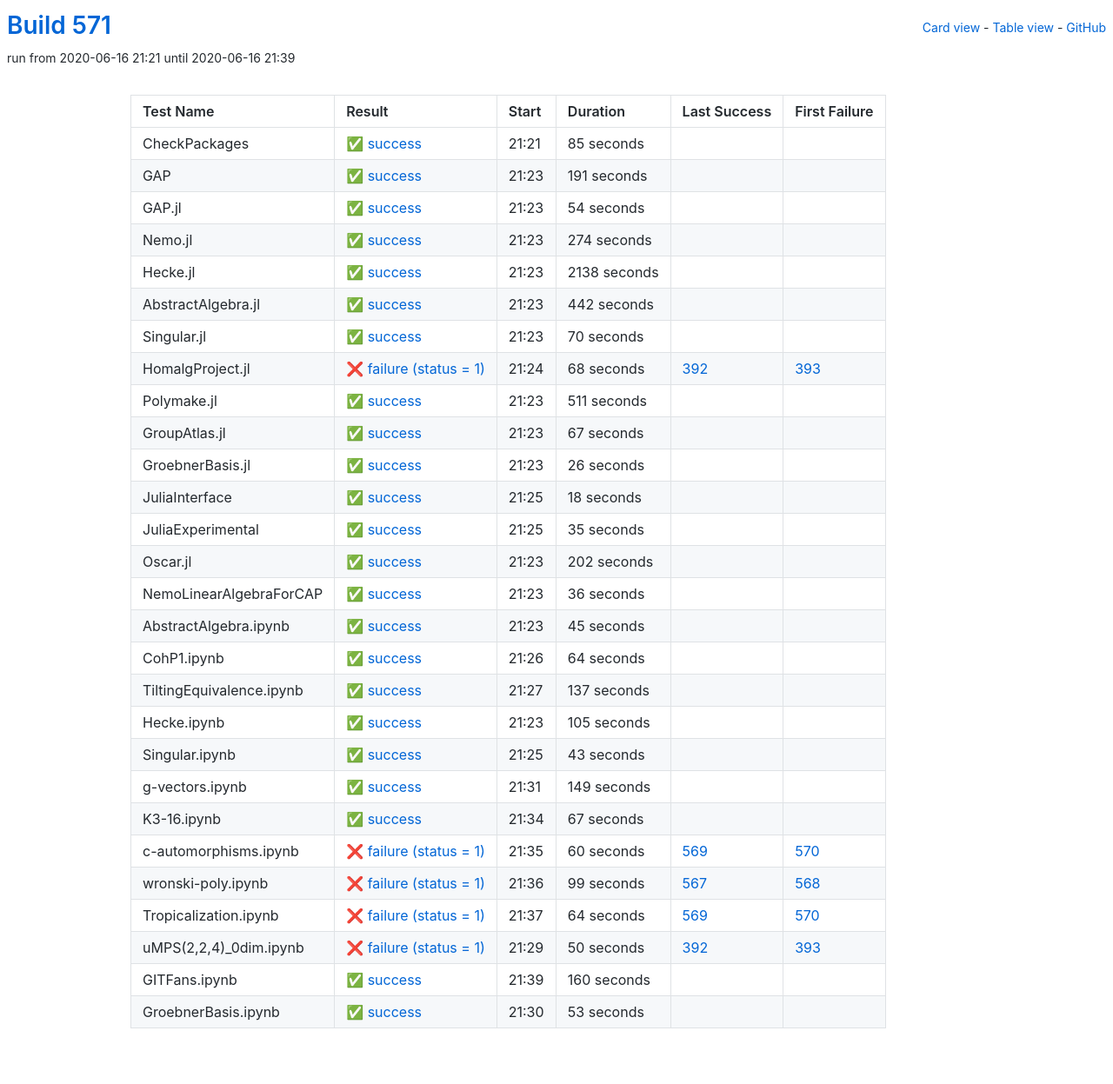
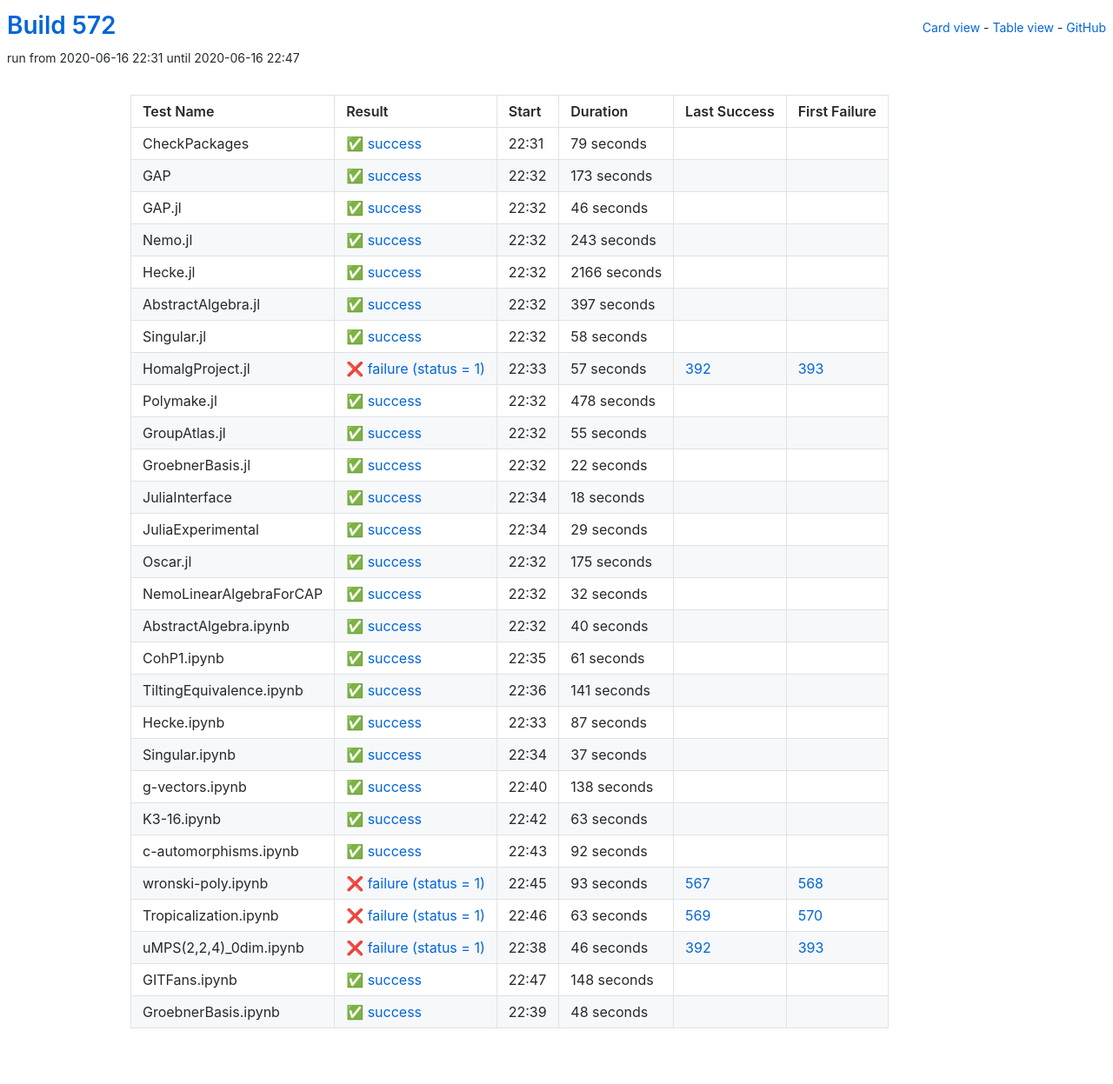
Before and after one commit to oscar-system/oscar-ci-status-1.4, a Jekyll site: the page built from table.html, in a window 1280 px wide. Shown: the whole page at 87% size. Built offline with Jekyll 4.4.1, drawn with Linux system fonts in a browser that asks for light colours.

Commit message:
Build #572

```diff
--- a/_data/ci.yml
+++ b/_data/ci.yml
@@ -1,6 +1,6 @@
 ---
-build: 571
-build_url: https://oscarci.mathematik.uni-kl.de/job/oscar-julia-1.4/571/
+build: 572
+build_url: https://oscarci.mathematik.uni-kl.de/job/oscar-julia-1.4/572/
 job: oscar-julia-1.4
 organization: oscar-system
 repo: oscar-ci-status-1.4
@@ -8,140 +8,140 @@ repourl: https://github.com/oscar-system/oscar-ci-status-1.4
 tests:
 - name: CheckPackages
   id: checkpackages
-  log: https://oscarci.mathematik.uni-kl.de/job/oscar-julia-1.4/571/artifact/logs/build-571/CheckPackages.log
-  start: 2020-06-16 21:21
+  log: https://oscarci.mathematik.uni-kl.de/job/oscar-julia-1.4/572/artifact/logs/build-572/CheckPackages.log
+  start: 2020-06-16 22:31
   success: true
   exitcode: 0
   status: success
-  duration: 85
+  duration: 79
   last_success: false
   last_success_url:
   first_failure: false
   first_failure_url:
 - name: GAP
   id: gap
-  log: https://oscarci.mathematik.uni-kl.de/job/oscar-julia-1.4/571/artifact/logs/build-571/GAP.log
-  start: 2020-06-16 21:23
+  log: https://oscarci.mathematik.uni-kl.de/job/oscar-julia-1.4/572/artifact/logs/build-572/GAP.log
+  start: 2020-06-16 22:32
   success: true
   exitcode: 0
   status: success
-  duration: 191
+  duration: 173
   last_success: false
   last_success_url:
   first_failure: false
   first_failure_url:
 - name: GAP.jl
   id: gap-jl
-  log: https://oscarci.mathematik.uni-kl.de/job/oscar-julia-1.4/571/artifact/logs/build-571/GAP.jl.log
-  start: 2020-06-16 21:23
+  log: https://oscarci.mathematik.uni-kl.de/job/oscar-julia-1.4/572/artifact/logs/build-572/GAP.jl.log
+  start: 2020-06-16 22:32
   success: true
   exitcode: 0
   status: success
-  duration: 54
+  duration: 46
   last_success: false
   last_success_url:
   first_failure: false
   first_failure_url:
 - name: Nemo.jl
   id: nemo-jl
-  log: https://oscarci.mathematik.uni-kl.de/job/oscar-julia-1.4/571/artifact/logs/build-571/Nemo.jl.log
-  start: 2020-06-16 21:23
+  log: https://oscarci.mathematik.uni-kl.de/job/oscar-julia-1.4/572/artifact/logs/build-572/Nemo.jl.log
+  start: 2020-06-16 22:32
   success: true
   exitcode: 0
   status: success
-  duration: 274
+  duration: 243
   last_success: false
   last_success_url:
   first_failure: false
   first_failure_url:
 - name: Hecke.jl
   id: hecke-jl
-  log: https://oscarci.mathematik.uni-kl.de/job/oscar-julia-1.4/571/artifact/logs/build-571/Hecke.jl.log
-  start: 2020-06-16 21:23
+  log: https://oscarci.mathematik.uni-kl.de/job/oscar-julia-1.4/572/artifact/logs/build-572/Hecke.jl.log
+  start: 2020-06-16 22:32
   success: true
   exitcode: 0
   status: success
-  duration: 2138
+  duration: 2166
   last_success: false
   last_success_url:
   first_failure: false
   first_failure_url:
 - name: AbstractAlgebra.jl
   id: abstractalgebra-jl
-  log: https://oscarci.mathematik.uni-kl.de/job/oscar-julia-1.4/571/artifact/logs/build-571/AbstractAlgebra.jl.log
-  start: 2020-06-16 21:23
+  log: https://oscarci.mathematik.uni-kl.de/job/oscar-julia-1.4/572/artifact/logs/build-572/AbstractAlgebra.jl.log
+  start: 2020-06-16 22:32
   success: true
   exitcode: 0
   status: success
-  duration: 442
+  duration: 397
   last_success: false
   last_success_url:
   first_failure: false
   first_failure_url:
 - name: Singular.jl
   id: singular-jl
-  log: https://oscarci.mathematik.uni-kl.de/job/oscar-julia-1.4/571/artifact/logs/build-571/Singular.jl.log
-  start: 2020-06-16 21:23
+  log: https://oscarci.mathematik.uni-kl.de/job/oscar-julia-1.4/572/artifact/logs/build-572/Singular.jl.log
+  start: 2020-06-16 22:32
   success: true
   exitcode: 0
   status: success
-  duration: 70
+  duration: 58
   last_success: false
   last_success_url:
   first_failure: false
   first_failure_url:
 - name: HomalgProject.jl
   id: homalgproject-jl
-  log: https://oscarci.mathematik.uni-kl.de/job/oscar-julia-1.4/571/artifact/logs/build-571/HomalgProject.jl.log
-  start: 2020-06-16 21:24
+  log: https://oscarci.mathematik.uni-kl.de/job/oscar-julia-1.4/572/artifact/logs/build-572/HomalgProject.jl.log
+  start: 2020-06-16 22:33
   success: false
   exitcode: 1
   status: failure
-  duration: 68
+  duration: 57
   last_success: 392
   last_success_url: https://oscarci.mathematik.uni-kl.de/job/oscar-julia-1.4/392/
   first_failure: 393
   first_failure_url: https://oscarci.mathematik.uni-kl.de/job/oscar-julia-1.4/393/
 - name: Polymake.jl
   id: polymake-jl
-  log: https://oscarci.mathematik.uni-kl.de/job/oscar-julia-1.4/571/artifact/logs/build-571/Polymake.jl.log
-  start: 2020-06-16 21:23
+  log: https://oscarci.mathematik.uni-kl.de/job/oscar-julia-1.4/572/artifact/logs/build-572/Polymake.jl.log
+  start: 2020-06-16 22:32
   success: true
   exitcode: 0
   status: success
-  duration: 511
+  duration: 478
   last_success: false
   last_success_url:
   first_failure: false
   first_failure_url:
 - name: GroupAtlas.jl
   id: groupatlas-jl
-  log: https://oscarci.mathematik.uni-kl.de/job/oscar-julia-1.4/571/artifact/logs/build-571/GroupAtlas.jl.log
-  start: 2020-06-16 21:23
+  log: https://oscarci.mathematik.uni-kl.de/job/oscar-julia-1.4/572/artifact/logs/build-572/GroupAtlas.jl.log
+  start: 2020-06-16 22:32
   success: true
   exitcode: 0
   status: success
-  duration: 67
+  duration: 55
   last_success: false
   last_success_url:
   first_failure: false
   first_failure_url:
 - name: GroebnerBasis.jl
   id: groebnerbasis-jl
-  log: https://oscarci.mathematik.uni-kl.de/job/oscar-julia-1.4/571/artifact/logs/build-571/GroebnerBasis.jl.log
-  start: 2020-06-16 21:23
+  log: https://oscarci.mathematik.uni-kl.de/job/oscar-julia-1.4/572/artifact/logs/build-572/GroebnerBasis.jl.log
+  start: 2020-06-16 22:32
   success: true
   exitcode: 0
   status: success
-  duration: 26
+  duration: 22
   last_success: false
   last_success_url:
   first_failure: false
   first_failure_url:
 - name: JuliaInterface
   id: juliainterface
-  log: https://oscarci.mathematik.uni-kl.de/job/oscar-julia-1.4/571/artifact/logs/build-571/JuliaInterface.log
-  start: 2020-06-16 21:25
+  log: https://oscarci.mathematik.uni-kl.de/job/oscar-julia-1.4/572/artifact/logs/build-572/JuliaInterface.log
+  start: 2020-06-16 22:34
   success: true
   exitcode: 0
   status: success
@@ -152,192 +152,192 @@ tests:
   first_failure_url:
 - name: JuliaExperimental
   id: juliaexperimental
-  log: https://oscarci.mathematik.uni-kl.de/job/oscar-julia-1.4/571/artifact/logs/build-571/JuliaExperimental.log
-  start: 2020-06-16 21:25
+  log: https://oscarci.mathematik.uni-kl.de/job/oscar-julia-1.4/572/artifact/logs/build-572/JuliaExperimental.log
+  start: 2020-06-16 22:34
   success: true
   exitcode: 0
   status: success
-  duration: 35
+  duration: 29
   last_success: false
   last_success_url:
   first_failure: false
   first_failure_url:
 - name: Oscar.jl
   id: oscar-jl
-  log: https://oscarci.mathematik.uni-kl.de/job/oscar-julia-1.4/571/artifact/logs/build-571/Oscar.jl.log
-  start: 2020-06-16 21:23
+  log: https://oscarci.mathematik.uni-kl.de/job/oscar-julia-1.4/572/artifact/logs/build-572/Oscar.jl.log
+  start: 2020-06-16 22:32
   success: true
   exitcode: 0
   status: success
-  duration: 202
+  duration: 175
   last_success: false
   last_success_url:
   first_failure: false
   first_failure_url:
 - name: NemoLinearAlgebraForCAP
   id: nemolinearalgebraforcap
-  log: https://oscarci.mathematik.uni-kl.de/job/oscar-julia-1.4/571/artifact/logs/build-571/NemoLinearAlgebraForCAP.log
-  start: 2020-06-16 21:23
+  log: https://oscarci.mathematik.uni-kl.de/job/oscar-julia-1.4/572/artifact/logs/build-572/NemoLinearAlgebraForCAP.log
+  start: 2020-06-16 22:32
   success: true
   exitcode: 0
   status: success
-  duration: 36
+  duration: 32
   last_success: false
   last_success_url:
   first_failure: false
   first_failure_url:
 - name: AbstractAlgebra.ipynb
   id: abstractalgebra-ipynb
-  log: https://oscarci.mathematik.uni-kl.de/job/oscar-julia-1.4/571/artifact/logs/build-571/AbstractAlgebra.ipynb.log
-  start: 2020-06-16 21:23
+  log: https://oscarci.mathematik.uni-kl.de/job/oscar-julia-1.4/572/artifact/logs/build-572/AbstractAlgebra.ipynb.log
+  start: 2020-06-16 22:32
   success: true
   exitcode: 0
   status: success
-  duration: 45
+  duration: 40
   last_success: false
   last_success_url:
   first_failure: false
   first_failure_url:
 - name: CohP1.ipynb
   id: cohp1-ipynb
-  log: https://oscarci.mathematik.uni-kl.de/job/oscar-julia-1.4/571/artifact/logs/build-571/CohP1.ipynb.log
-  start: 2020-06-16 21:26
+  log: https://oscarci.mathematik.uni-kl.de/job/oscar-julia-1.4/572/artifact/logs/build-572/CohP1.ipynb.log
+  start: 2020-06-16 22:35
   success: true
   exitcode: 0
   status: success
-  duration: 64
+  duration: 61
   last_success: false
   last_success_url:
   first_failure: false
   first_failure_url:
 - name: TiltingEquivalence.ipynb
   id: tiltingequivalence-ipynb
-  log: https://oscarci.mathematik.uni-kl.de/job/oscar-julia-1.4/571/artifact/logs/build-571/TiltingEquivalence.ipynb.log
-  start: 2020-06-16 21:27
+  log: https://oscarci.mathematik.uni-kl.de/job/oscar-julia-1.4/572/artifact/logs/build-572/TiltingEquivalence.ipynb.log
+  start: 2020-06-16 22:36
   success: true
   exitcode: 0
   status: success
-  duration: 137
+  duration: 141
   last_success: false
   last_success_url:
   first_failure: false
   first_failure_url:
 - name: Hecke.ipynb
   id: hecke-ipynb
-  log: https://oscarci.mathematik.uni-kl.de/job/oscar-julia-1.4/571/artifact/logs/build-571/Hecke.ipynb.log
-  start: 2020-06-16 21:23
+  log: https://oscarci.mathematik.uni-kl.de/job/oscar-julia-1.4/572/artifact/logs/build-572/Hecke.ipynb.log
+  start: 2020-06-16 22:33
   success: true
   exitcode: 0
   status: success
-  duration: 105
+  duration: 87
   last_success: false
   last_success_url:
   first_failure: false
   first_failure_url:
 - name: Singular.ipynb
   id: singular-ipynb
-  log: https://oscarci.mathematik.uni-kl.de/job/oscar-julia-1.4/571/artifact/logs/build-571/Singular.ipynb.log
-  start: 2020-06-16 21:25
+  log: https://oscarci.mathematik.uni-kl.de/job/oscar-julia-1.4/572/artifact/logs/build-572/Singular.ipynb.log
+  start: 2020-06-16 22:34
   success: true
   exitcode: 0
   status: success
-  duration: 43
+  duration: 37
   last_success: false
   last_success_url:
   first_failure: false
   first_failure_url:
 - name: g-vectors.ipynb
   id: g-vectors-ipynb
-  log: https://oscarci.mathematik.uni-kl.de/job/oscar-julia-1.4/571/artifact/logs/build-571/g-vectors.ipynb.log
-  start: 2020-06-16 21:31
+  log: https://oscarci.mathematik.uni-kl.de/job/oscar-julia-1.4/572/artifact/logs/build-572/g-vectors.ipynb.log
+  start: 2020-06-16 22:40
   success: true
   exitcode: 0
   status: success
-  duration: 149
+  duration: 138
   last_success: false
   last_success_url:
   first_failure: false
   first_failure_url:
 - name: K3-16.ipynb
   id: k3-16-ipynb
-  log: https://oscarci.mathematik.uni-kl.de/job/oscar-julia-1.4/571/artifact/logs/build-571/K3-16.ipynb.log
-  start: 2020-06-16 21:34
+  log: https://oscarci.mathematik.uni-kl.de/job/oscar-julia-1.4/572/artifact/logs/build-572/K3-16.ipynb.log
+  start: 2020-06-16 22:42
   success: true
   exitcode: 0
   status: success
-  duration: 67
+  duration: 63
   last_success: false
   last_success_url:
   first_failure: false
   first_failure_url:
 - name: c-automorphisms.ipynb
   id: c-automorphisms-ipynb
-  log: https://oscarci.mathematik.uni-kl.de/job/oscar-julia-1.4/571/artifact/logs/build-571/c-automorphisms.ipynb.log
-  start: 2020-06-16 21:35
+  log: https://oscarci.mathematik.uni-kl.de/job/oscar-julia-1.4/572/artifact/logs/build-572/c-automorphisms.ipynb.log
+  start: 2020-06-16 22:43
+  success: true
+  exitcode: 0
+  status: success
+  duration: 92
+  last_success: false
+  last_success_url:
+  first_failure: false
+  first_failure_url:
+- name: wronski-poly.ipynb
+  id: wronski-poly-ipynb
+  log: https://oscarci.mathematik.uni-kl.de/job/oscar-julia-1.4/572/artifact/logs/build-572/wronski-poly.ipynb.log
+  start: 2020-06-16 22:45
   success: false
   exitcode: 1
   status: failure
-  duration: 60
-  last_success: 569
-  last_success_url: https://oscarci.mathematik.uni-kl.de/job/oscar-julia-1.4/569/
-  first_failure: 570
-  first_failure_url: https://oscarci.mathematik.uni-kl.de/job/oscar-julia-1.4/570/
-- name: wronski-poly.ipynb
-  id: wronski-poly-ipynb
-  log: https://oscarci.mathematik.uni-kl.de/job/oscar-julia-1.4/571/artifact/logs/build-571/wronski-poly.ipynb.log
-  start: 2020-06-16 21:36
-  success: false
-  exitcode: 1
-  status: failure
-  duration: 99
+  duration: 93
   last_success: 567
   last_success_url: https://oscarci.mathematik.uni-kl.de/job/oscar-julia-1.4/567/
   first_failure: 568
   first_failure_url: https://oscarci.mathematik.uni-kl.de/job/oscar-julia-1.4/568/
 - name: Tropicalization.ipynb
   id: tropicalization-ipynb
-  log: https://oscarci.mathematik.uni-kl.de/job/oscar-julia-1.4/571/artifact/logs/build-571/Tropicalization.ipynb.log
-  start: 2020-06-16 21:37
+  log: https://oscarci.mathematik.uni-kl.de/job/oscar-julia-1.4/572/artifact/logs/build-572/Tropicalization.ipynb.log
+  start: 2020-06-16 22:46
   success: false
   exitcode: 1
   status: failure
-  duration: 64
+  duration: 63
   last_success: 569
   last_success_url: https://oscarci.mathematik.uni-kl.de/job/oscar-julia-1.4/569/
   first_failure: 570
   first_failure_url: https://oscarci.mathematik.uni-kl.de/job/oscar-julia-1.4/570/
 - name: uMPS(2,2,4)_0dim.ipynb
   id: umps-2-2-4-0dim-ipynb
-  log: https://oscarci.mathematik.uni-kl.de/job/oscar-julia-1.4/571/artifact/logs/build-571/uMPS-2-2-4-_0dim.ipynb.log
-  start: 2020-06-16 21:29
+  log: https://oscarci.mathematik.uni-kl.de/job/oscar-julia-1.4/572/artifact/logs/build-572/uMPS-2-2-4-_0dim.ipynb.log
+  start: 2020-06-16 22:38
   success: false
   exitcode: 1
   status: failure
-  duration: 50
+  duration: 46
   last_success: 392
   last_success_url: https://oscarci.mathematik.uni-kl.de/job/oscar-julia-1.4/392/
   first_failure: 393
   first_failure_url: https://oscarci.mathematik.uni-kl.de/job/oscar-julia-1.4/393/
 - name: GITFans.ipynb
   id: gitfans-ipynb
-  log: https://oscarci.mathematik.uni-kl.de/job/oscar-julia-1.4/571/artifact/logs/build-571/GITFans.ipynb.log
-  start: 2020-06-16 21:39
+  log: https://oscarci.mathematik.uni-kl.de/job/oscar-julia-1.4/572/artifact/logs/build-572/GITFans.ipynb.log
+  start: 2020-06-16 22:47
   success: true
   exitcode: 0
   status: success
-  duration: 160
+  duration: 148
   last_success: false
   last_success_url:
   first_failure: false
   first_failure_url:
 - name: GroebnerBasis.ipynb
   id: groebnerbasis-ipynb
-  log: https://oscarci.mathematik.uni-kl.de/job/oscar-julia-1.4/571/artifact/logs/build-571/GroebnerBasis.ipynb.log
-  start: 2020-06-16 21:30
+  log: https://oscarci.mathematik.uni-kl.de/job/oscar-julia-1.4/572/artifact/logs/build-572/GroebnerBasis.ipynb.log
+  start: 2020-06-16 22:39
   success: true
   exitcode: 0
   status: success
-  duration: 53
+  duration: 48
   last_success: false
   last_success_url:
   first_failure: false
```
Also changed, not shown: README.md.
